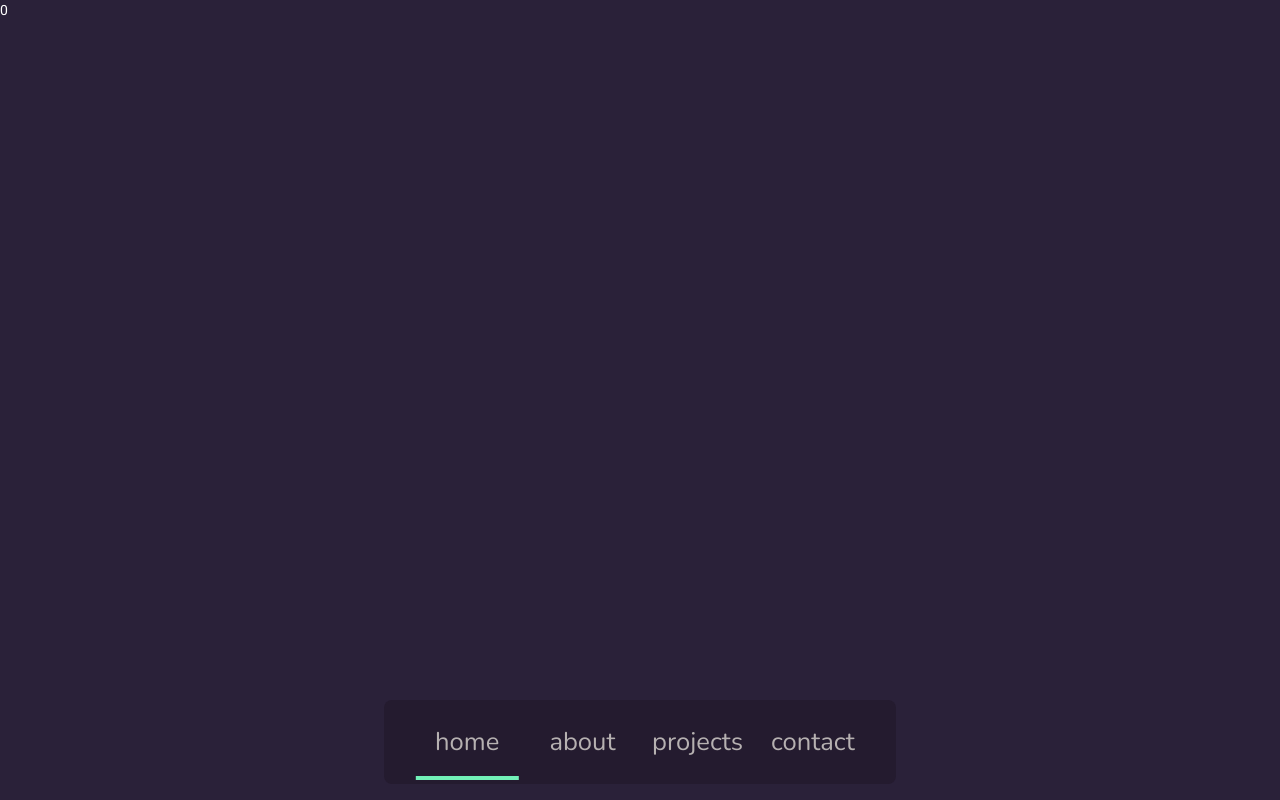
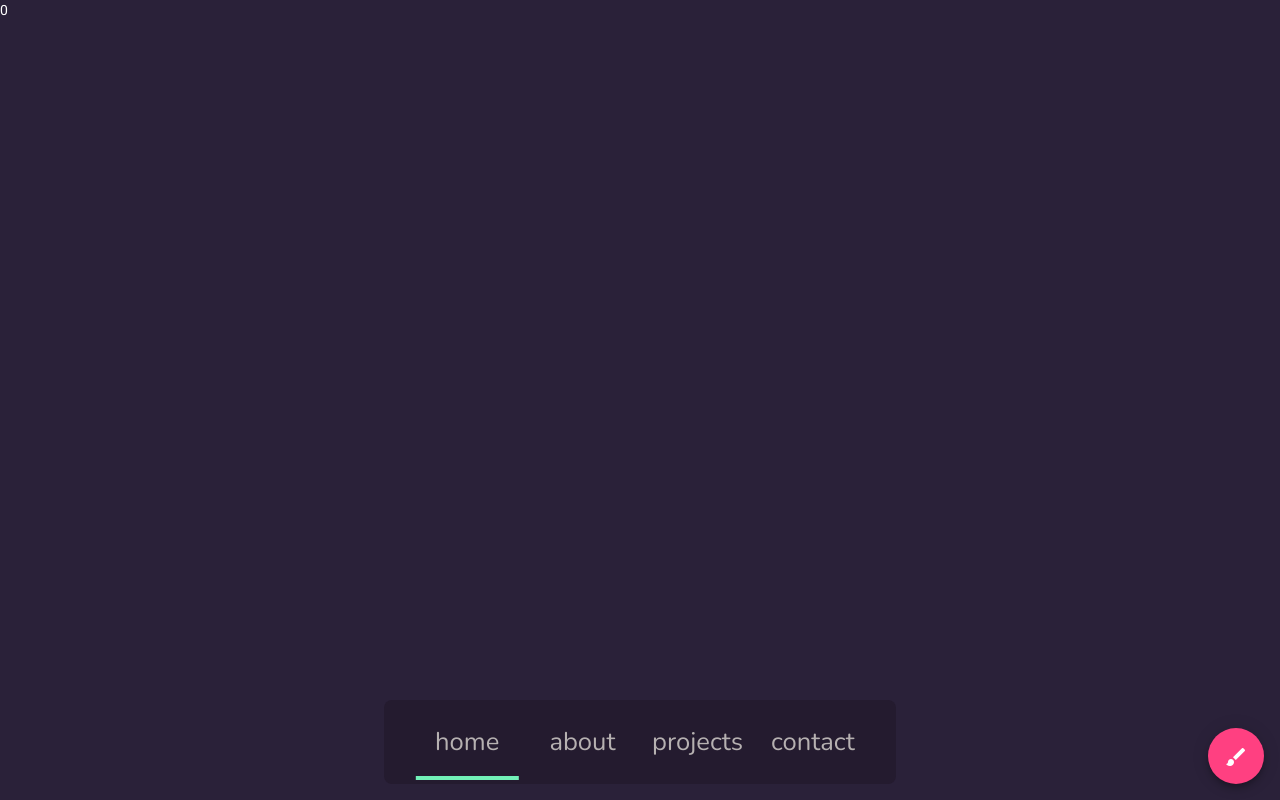
Before and after one commit to sk3p7ic/joshuaibrom, an Angular app: page / in a window 1280 px wide. Built offline with nearby package versions, Linux system fonts and the light colour scheme.

Commit message:
Basic layout for theme switcher

```diff
--- a/src/app/app.component.html
+++ b/src/app/app.component.html
@@ -1,5 +1,6 @@
 <div class="main-app-container" [ngClass]="currentTheme">
   {{ currentPageIndex }}
   <app-navbar (onIndexChange)="setCurrentPageIndex($event)"></app-navbar>
+  <app-theme-switcher></app-theme-switcher>
 </div>
 <router-outlet></router-outlet>
--- a/src/app/app.module.ts
+++ b/src/app/app.module.ts
@@ -6,14 +6,17 @@ import { AppComponent } from './app.component';
 import { NavbarComponent } from './navbar/navbar.component';
 import { BrowserAnimationsModule } from '@angular/platform-browser/animations';
 import { MatIconModule } from '@angular/material/icon';
+import { MatButtonModule } from '@angular/material/button';
+import { ThemeSwitcherComponent } from './theme-switcher/theme-switcher.component';
 
 @NgModule({
-  declarations: [AppComponent, NavbarComponent],
+  declarations: [AppComponent, NavbarComponent, ThemeSwitcherComponent],
   imports: [
     BrowserModule,
     AppRoutingModule,
     BrowserAnimationsModule,
     MatIconModule,
+    MatButtonModule,
   ],
   providers: [],
   bootstrap: [AppComponent],
--- /dev/null
+++ b/src/app/theme-switcher/theme-switcher.component.html
@@ -0,0 +1,8 @@
+<div id="theme-switcher-themes" [ngClass]="{ collapsed: !_showThemes }">
+  <p *ngFor="let theme of _themes; index as i">{{ theme.name }}</p>
+</div>
+<div id="theme-switcher-btn">
+  <button mat-fab (click)="_toggleShowThemes()">
+    <mat-icon>brush</mat-icon>
+  </button>
+</div>
--- /dev/null
+++ b/src/app/theme-switcher/theme-switcher.component.scss
@@ -0,0 +1,31 @@
+@import "../app.component.scss";
+
+#theme-switcher-themes {
+  position: absolute;
+  right: 0;
+  bottom: 8vh;
+  width: 10vh;
+  padding: 1vh 2vh;
+  overflow: hidden;
+  background-color: var(--contrast-color);
+  border-radius: 0.5rem;
+  text-align: right;
+  transition: all 500ms ease-in-out;
+}
+
+#theme-switcher-themes.collapsed {
+  width: 0;
+  padding: 0;
+}
+
+#theme-switcher-themes p {
+  margin: 1vh 0vh;
+  font-family: "Nunito", sans-serif;
+  font-size: 1.25rem;
+}
+
+#theme-switcher-btn {
+  position: absolute;
+  right: 2vh;
+  bottom: 2vh;
+}
--- /dev/null
+++ b/src/app/theme-switcher/theme-switcher.component.ts
@@ -0,0 +1,28 @@
+import { Component, OnInit } from '@angular/core';
+
+type ThemeDef = { name: string; classname: string };
+
+@Component({
+  selector: 'app-theme-switcher',
+  templateUrl: './theme-switcher.component.html',
+  styleUrls: ['./theme-switcher.component.scss'],
+})
+export class ThemeSwitcherComponent implements OnInit {
+  _themes: ThemeDef[] = [
+    { name: 'Default', classname: '' },
+    { name: 'Synthwave', classname: 'theme-synthwave' },
+  ];
+  _showThemes: boolean = false;
+
+  constructor() {}
+
+  ngOnInit(): void {}
+
+  _toggleShowThemes(): void {
+    this._showThemes = !this._showThemes;
+  }
+
+  _getThemeTextVisibilityProperty(): string {
+    return this._showThemes == true ? 'visible' : 'hidden';
+  }
+}
```
Also changed, not shown: 1 other file (tests, documents, lock files or other folders).
